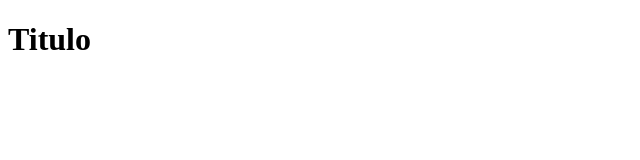
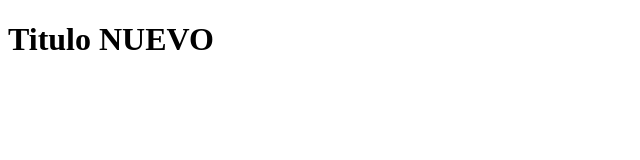
Before and after one commit to wilo0510/HelloWorldGit, a plain HTML site: page index.html in a window 1280 px wide. Shown: the whole page, without its empty margins (0-640 px from the left). Drawn offline with Linux system fonts and the light colour scheme.

Commit message:
Modificado titulo index

```diff
--- a/index.html
+++ b/index.html
@@ -7,7 +7,7 @@
     <title>Pruebas git</title>
 </head>
 <body>
-    <h1>Titulo</h1>
+    <h1>Titulo NUEVO</h1>
 
 </body>
 </html>
```
